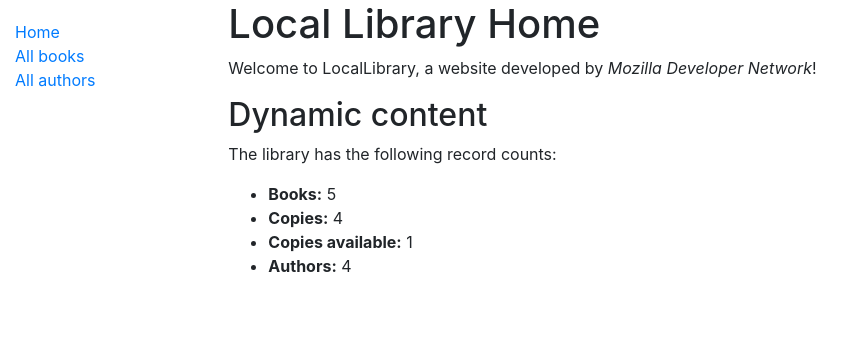
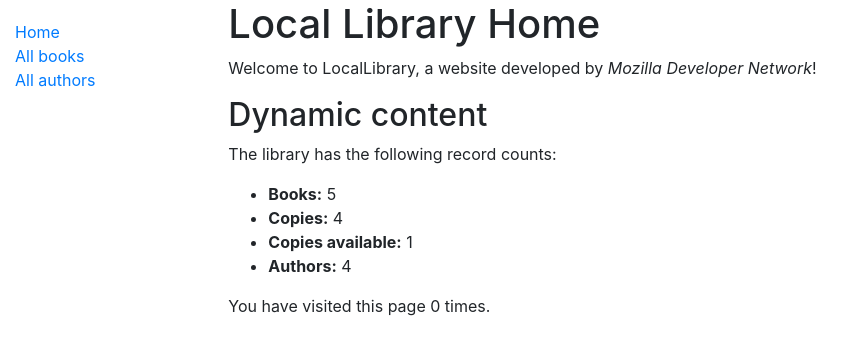
Before and after one commit to EvanceKao/locallibrary, a Django app: page /catalog/ in a window 1280 px wide. Shown: the top 355 px of the page, without its empty margins (0-864 px from the left). Run offline with Django 3.2, Linux system fonts and the light colour scheme; data comes from the database, SQL or seed files in the repository; both versions use the stored data as it was after the commit; some libraries are stand-ins or nearby versions.

Commit message:
Finished Django Tutorial Part 7

```diff
--- a/catalog/templates/index.html
+++ b/catalog/templates/index.html
@@ -12,4 +12,6 @@
     <li><strong>Copies available:</strong> {{ num_instances_available }}</li>
     <li><strong>Authors:</strong> {{ num_authors }}</li>
   </ul>
+
+  <p>You have visited this page {{ num_visits }}{% if num_visits == 1 %} time{% else %} times{% endif %}.</p>
 {% endblock %}
--- a/catalog/views.py
+++ b/catalog/views.py
@@ -18,11 +18,16 @@ def index(request):
     # The 'all()' is implied by default.
     num_authors = Author.objects.count()
 
+    # Number of visits to this view, as counted in the session variable.
+    num_visits = request.session.get('num_visits', 0)
+    request.session['num_visits'] = num_visits + 1
+
     context = {
         'num_books': num_books,
         'num_instances': num_instances,
         'num_instances_available': num_instances_available,
         'num_authors': num_authors,
+        'num_visits': num_visits,
     }
 
     # Render the HTML template index.html with the data in the context variable
```
Also changed, not shown: locallibrary/settings.py (+7 -0 lines), db.sqlite3.
